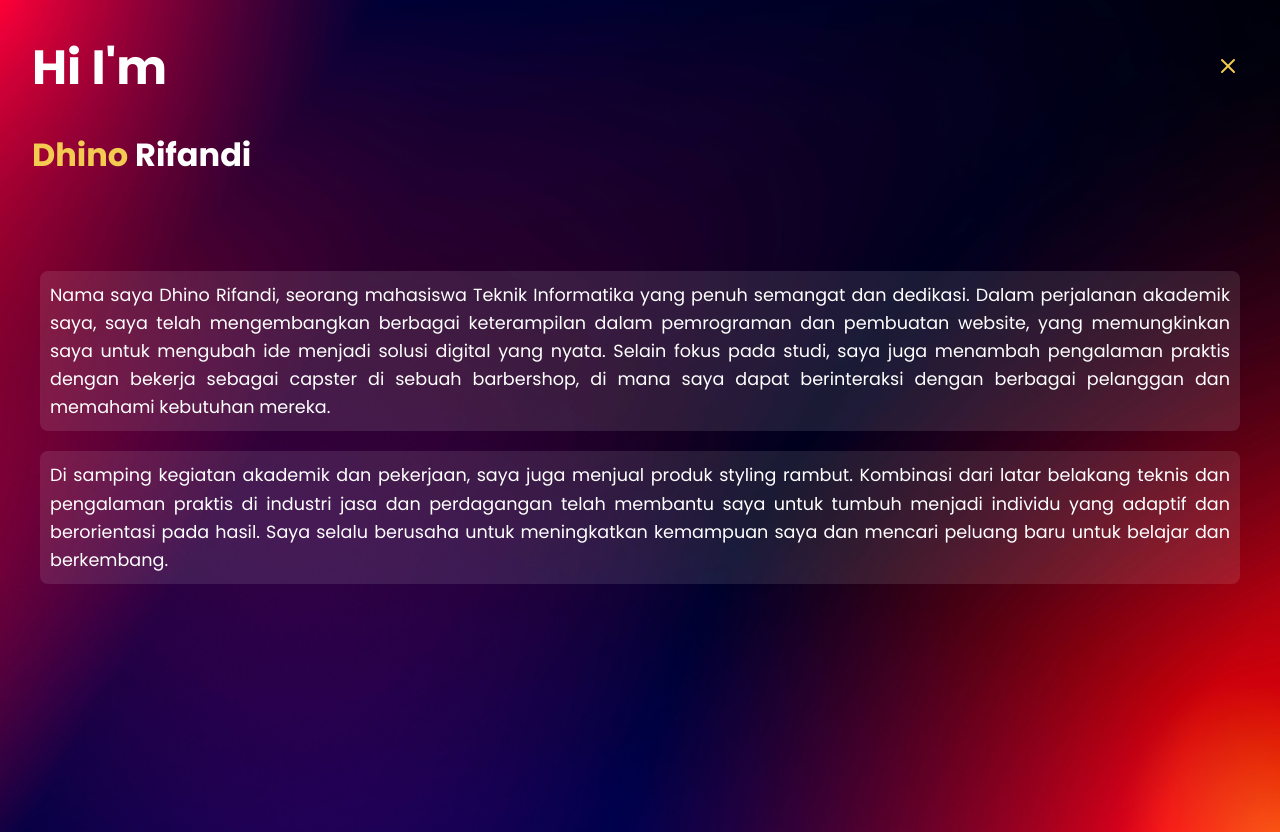
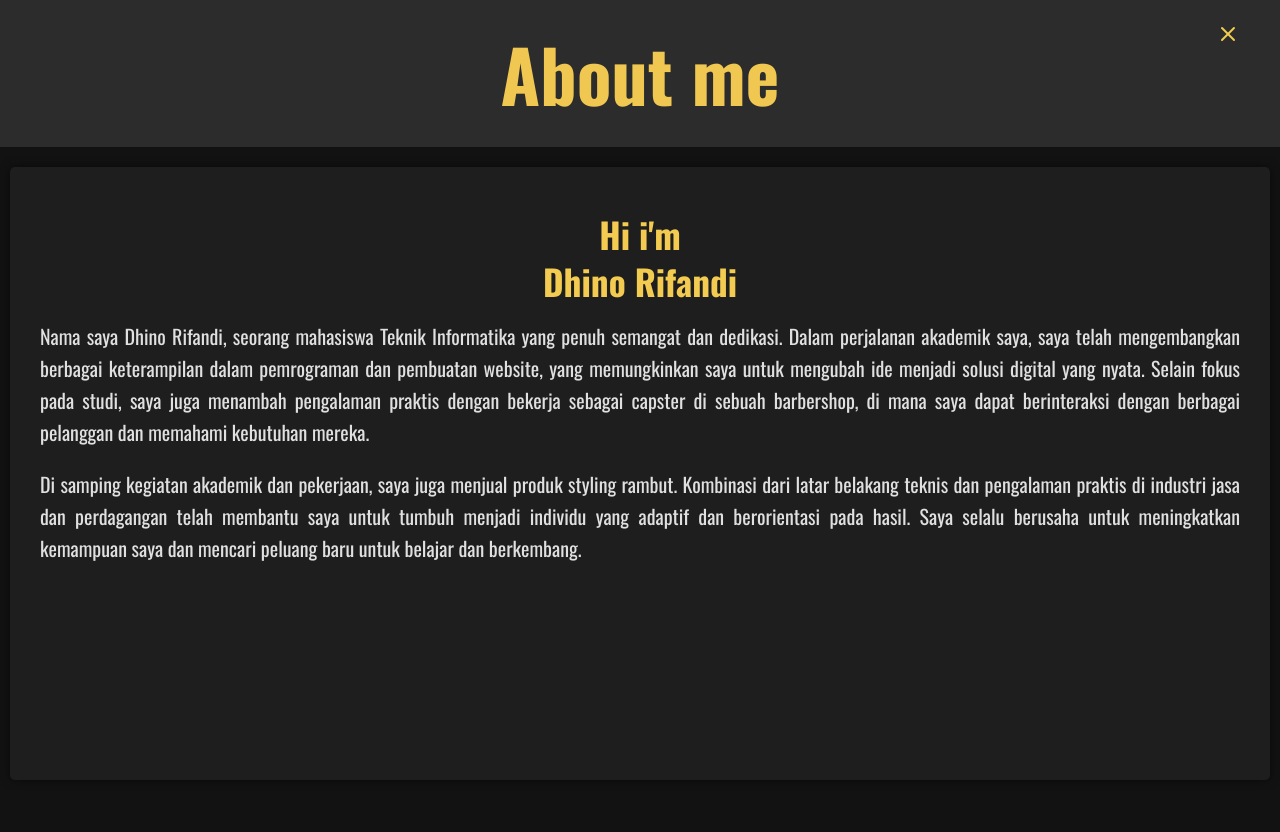
Before and after one commit to dhinorifandii/aboutme, a plain HTML site: page index.html in a window 1280 px wide. After the commit the page ends 800 px from the top, so only its background shows below. Drawn offline with nearby package versions, Linux system fonts and the light colour scheme.

Commit message:
Add files via upload

```diff
--- a/css/style.css
+++ b/css/style.css
@@ -1,67 +1,81 @@
 body {
-  font-family: "Poppins", sans-serif;
-  margin: 0rem;
-  padding: 0rem;
-  background-image: url(../img/bg2.jpg);
-  min-height: 100vh;
-  background-repeat: no-repeat;
-  background-size: cover;
-  position: relative;
-  color: #ffffff;
+  font-family: "Oswald", sans-serif;
+  margin: 0;
+  padding: 0;
+  background-color: #121212;
+  color: #e0e0e0;
+  min-height: 100vh; /* Menjamin bahwa body setidaknya sepanjang viewport */
+  display: flex;
   flex-direction: column;
-  align-items: center;
 }
 
-header h1 {
-  font-size: 3em;
-  padding-left: 2rem;
-  font-weight: bold;
-  margin-bottom: 0.5em;
-  color: #ffffff;
-  animation: fade-in 2s;
+header {
+  background-color: #2c2c2c; /* Warna gelap netral */
+  color: #f3cb51; /* Emas hangat */
+  padding: 20px 0;
+  text-align: center;
+  position: relative;
+  overflow: hidden;
 }
 
-header h2 {
-  padding-left: 2rem;
-  font-size: 2em;
-  font-weight: bold;
-  margin-bottom: 1em;
-  animation: fade-in 2s;
+.header-content {
+  position: relative;
+  z-index: 2;
+  animation: fadeIn 2s ease-out;
 }
 
-section {
-  padding: 40px;
-}
-span {
-  color: #f3cb51;
+h1 {
+  font-size: 2.5em;
+  margin: 0;
+  animation: colorPulse 4s infinite alternate;
 }
 
-p {
-  font-size: 1.1em;
-  line-height: 1.6;
-  text-align: justify;
-  margin: 20px 0;
-  padding: 10px;
-  background: rgba(255, 255, 255, 0.1);
-  border-radius: 8px;
+h2 {
+  font-size: 2em;
+  line-height: 0.5em;
 }
 
-@keyframes fade-in {
-  0% {
+@keyframes fadeIn {
+  from {
     opacity: 0;
   }
-  100% {
+  to {
     opacity: 1;
   }
 }
 
-@keyframes slide-in {
+@keyframes colorPulse {
   0% {
-    transform: translateX(-100%);
+    color: #f3cb51; /* Emas hangat */
+  }
+  50% {
+    color: #e0b94f; /* Emas lebih gelap untuk efek halus */
   }
   100% {
-    transform: translateX(0);
+    color: #f3cb51; /* Emas hangat */
   }
+}
+
+section {
+  margin: 20px auto;
+  padding: 20px;
+  background-color: #1e1e1e; /* Gelap sedikit lebih terang dari header */
+  border-radius: 5px;
+  box-shadow: 0 0 10px rgba(0, 0, 0, 0.5);
+  max-width: 800px; /* Maksimal lebar untuk paragraf */
+  flex: 1; /* Membantu body untuk memanjang */
+}
+
+h2 {
+  color: #f3cb51; /* Emas hangat */
+  text-align: center; /* Rata tengah untuk judul */
+}
+
+p {
+  text-align: justify; /* Rata tengah untuk paragraf */
+  line-height: 1.6; /* Jarak antar baris untuk keterbacaan */
+  color: #e0e0e0;
+  font-size: 20px; /* Putih lembut */
 }
 
 .close-icon {
@@ -70,9 +84,112 @@ p {
   top: 1px;
   right: 10px;
   padding: 20px;
+  transition: color 0.3s ease, transform 0.3s ease; /* menambahkan efek transisi */
+}
+
+.close-icon:hover {
+  color: #ffffff; /* ganti dengan warna yang diinginkan saat hover */
+  transform: scale(1.1); /* memperbesar ikon sedikit saat hover */
 }
 
 .close-icon i {
-  font-size: 230px; /* adjust the font size to your liking */
-  color: #fff; /* adjust the color to your liking */
+  font-size: 230px; /* sesuaikan ukuran font sesuai keinginan */
+  color: #121212; /* sesuaikan warna ikon sesuai keinginan */
 }
+
+/* Mobile Devices (Portrait) */
+@media only screen and (max-width: 480px) {
+  header {
+    font-size: 1.2em;
+  }
+
+  section {
+    margin: 10px;
+    padding: 15px;
+  }
+
+  h2 {
+    font-size: 1.5em;
+  }
+
+  .service h3 {
+    font-size: 1.2em;
+  }
+
+  footer {
+    font-size: 0.9em;
+  }
+}
+
+/* Tablets (Portrait) */
+@media only screen and (min-width: 481px) and (max-width: 768px) {
+  header {
+    font-size: 1.4em;
+  }
+
+  section {
+    margin: 15px;
+    padding: 20px;
+  }
+
+  h2 {
+    font-size: 1.8em;
+  }
+
+  .service h3 {
+    font-size: 1.4em;
+  }
+
+  footer {
+    font-size: 1em;
+  }
+}
+
+/* Tablets (Landscape) and Small Desktops */
+@media only screen and (min-width: 769px) and (max-width: 1024px) {
+  header {
+    font-size: 1.6em;
+  }
+
+  section {
+    margin: 20px;
+    padding: 25px;
+  }
+
+  h2 {
+    font-size: 2em;
+  }
+
+  .service h3 {
+    font-size: 1.6em;
+  }
+
+  footer {
+    font-size: 1.1em;
+  }
+}
+
+/* Desktops */
+@media only screen and (min-width: 1025px) {
+  header {
+    font-size: 1.8em;
+  }
+
+  section {
+    margin: 20px auto;
+    padding: 30px;
+    max-width: 1200px;
+  }
+
+  h2 {
+    font-size: 2.2em;
+  }
+
+  .service h3 {
+    font-size: 1.8em;
+  }
+
+  footer {
+    font-size: 1.2em;
+  }
+}
--- a/index.html
+++ b/index.html
@@ -4,52 +4,48 @@
 <head>
     <meta charset="UTF-8">
     <meta name="viewport" content="width=device-width, initial-scale=1.0">
-    <title>Dhino Rifandi</title>
+    <title>Profil Dhino Rifandi</title>
     <link rel="stylesheet" href="css/style.css">
 </head>
-
 <!-- foonts -->
 <link rel="preconnect" href="https://fonts.googleapis.com" />
 <link rel="preconnect" href="https://fonts.gstatic.com" crossorigin />
 <link href="https://fonts.googleapis.com/css2?family=Poppins:ital,wght@0,100;0,300;0,400;0,700;1,700&display=swap"
     rel="stylesheet" />
-
-<body>
-
+<link rel="preconnect" href="https://fonts.googleapis.com">
+<link rel="preconnect" href="https://fonts.gstatic.com" crossorigin>
+<link href="https://fonts.googleapis.com/css2?family=Oswald:wght@200..700&display=swap" rel="stylesheet">
 
 <!-- feather icons -->
 <script src="https://unpkg.com/feather-icons"></script>
 <script type="module" src="https://unpkg.com/ionicons@7.1.0/dist/ionicons/ionicons.esm.js"></script>
 <script nomodule src="https://unpkg.com/ionicons@7.1.0/dist/ionicons/ionicons.js"></script>
 
+<body>
     <header>
-        <h1>Hi I'm</h1>
-        <h2>
-            <span>Dhino</span> Rifandi
-        </h2>
+        <h1> About me </h1>
+
     </header>
-    <section>
-        <p>
-            Nama saya Dhino Rifandi, seorang mahasiswa Teknik Informatika yang penuh semangat dan dedikasi. Dalam
+
+    <section id="about">
+        <h2>Hi i'm </h2>
+        <h2>Dhino Rifandi</h2>
+        <p>Nama saya Dhino Rifandi, seorang mahasiswa Teknik Informatika yang penuh semangat dan dedikasi. Dalam
             perjalanan akademik saya, saya telah mengembangkan berbagai keterampilan dalam pemrograman dan pembuatan
             website, yang memungkinkan saya untuk mengubah ide menjadi solusi digital yang nyata. Selain fokus pada
             studi, saya juga menambah pengalaman praktis dengan bekerja sebagai capster di sebuah barbershop, di mana
             saya dapat berinteraksi dengan berbagai pelanggan dan memahami kebutuhan mereka.</p>
-        <p> Di samping kegiatan akademik dan pekerjaan, saya juga menjual produk styling rambut. Kombinasi dari latar
-            belakang teknis dan pengalaman praktis di industri jasa dan perdagangan
-            telah membantu saya untuk tumbuh menjadi individu yang adaptif dan berorientasi pada hasil. Saya selalu
-            berusaha untuk meningkatkan kemampuan saya dan mencari peluang baru untuk belajar dan berkembang.</p>
+        <p>Di samping kegiatan akademik dan pekerjaan, saya juga menjual produk styling rambut. Kombinasi dari latar
+            belakang teknis dan pengalaman praktis di industri jasa dan perdagangan telah membantu saya untuk tumbuh
+            menjadi individu yang adaptif dan berorientasi pada hasil. Saya selalu berusaha untuk meningkatkan kemampuan
+            saya dan mencari peluang baru untuk belajar dan berkembang.</p>
     </section>
+</body>
 
 <!-- close button -->
 <div class="close-icon">
-        <a href="https://dhinorifandii.github.io/frontweb/" class="close-icon"><i
-                data-feather="x"></i></a>
+    <a href="https://dhinorifandii.github.io/frontweb/" class="close-icon"><i data-feather="x"></i></a>
 </div>
-
-
-
-</body>
 
 <!-- feather icons js -->
 <script>
```
Lines whose indentation alone changed are shown as unchanged.
